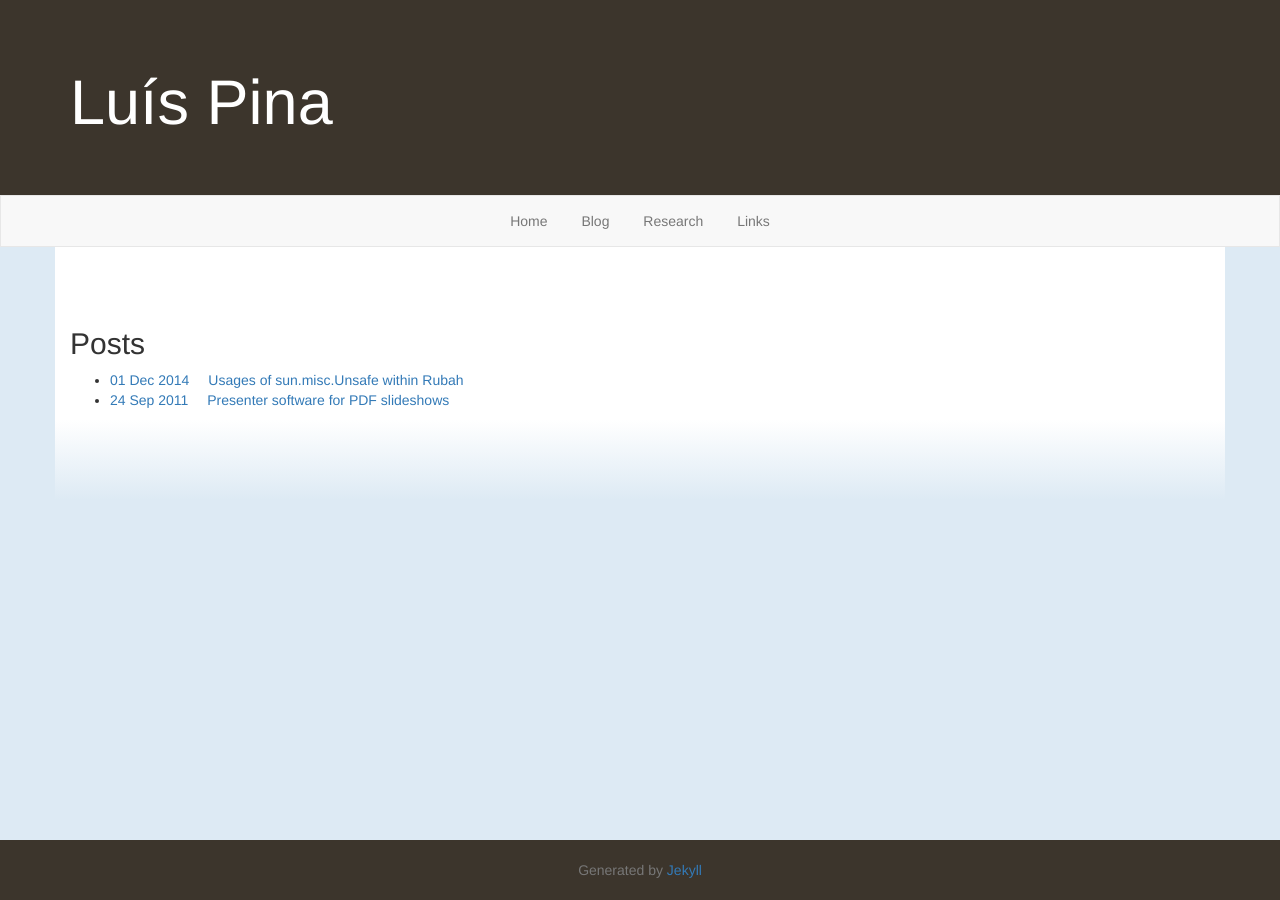
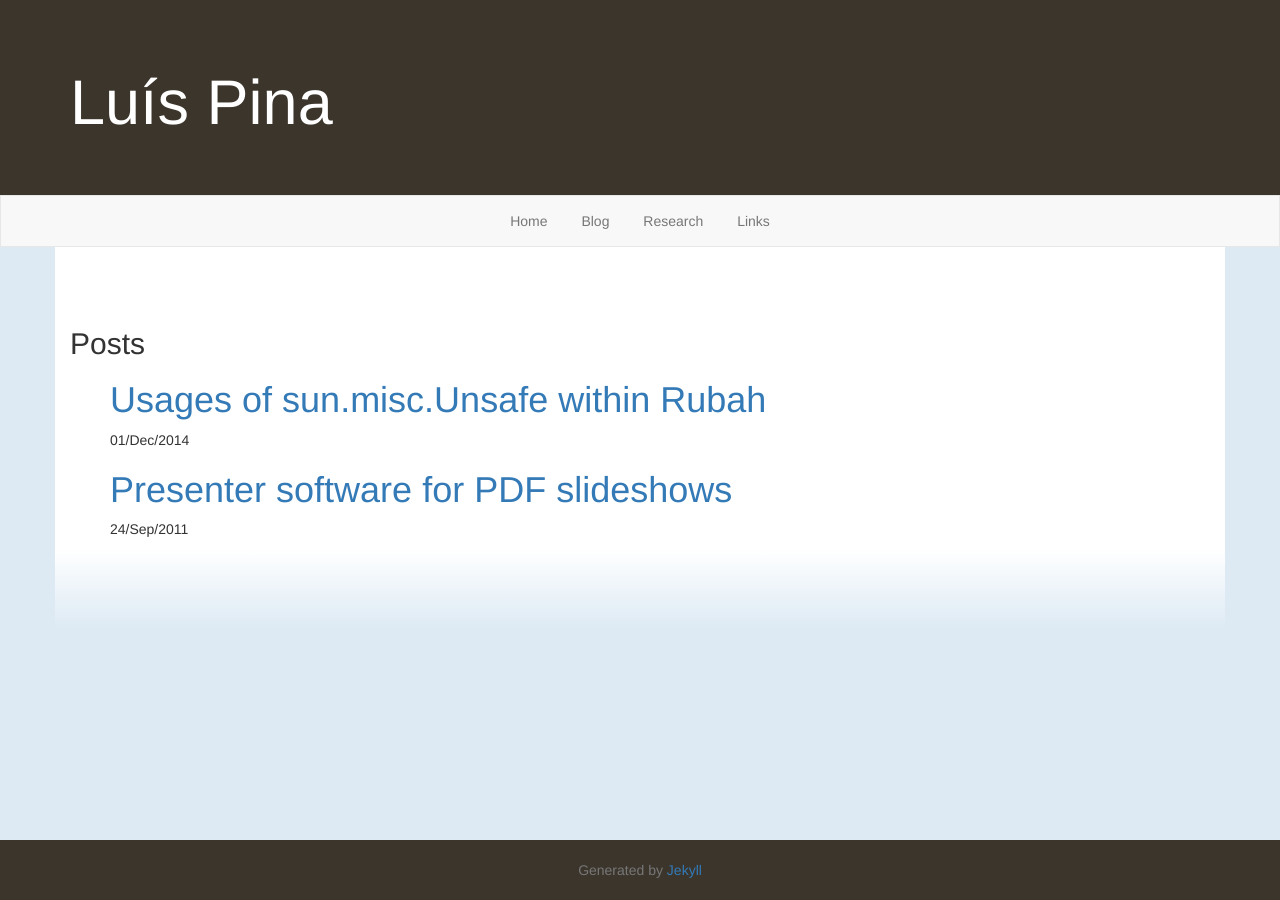
Before and after one commit to luisggpina/personal-website, a Jekyll site: the page built from archive.html, in a window 1280 px wide. Built offline with Jekyll 4.4.1, drawn with Linux system fonts in a browser that asks for light colours; nearby versions of some CDN libraries.

Commit message:
Improved blog layout

```diff
--- a/archive.html
+++ b/archive.html
@@ -14,16 +14,8 @@ group: "blog"
 
 	<ul>
 		{% for post in site.posts %}
-		<li>
-		<a href="{{ site.url }}{{ post.url }}" title="{{ post.title }}">
-			<span class="date">
-				<span class="day">{{ post.date | date: '%d' }}</span>
-				<span class="month"><abbr>{{ post.date | date: '%b' }}</abbr></span>
-				<span class="year">{{ post.date | date: '%Y' }}</span>
-			</span>
-			<span class="title" style="margin-left: 15px;">{{ post.title }}</span>
-		</a>
-		</li>
+<h1 class="post-title"><a href="{{ site.baseurl }}{{ post.url }}">{{ post.title }}</a></h1>
+<div class="post-date">{{ post.date | date: '%d/%b/%Y' }}</div>
 		{% endfor %}
 	</ul>
 </div>
--- a/blog.html
+++ b/blog.html
@@ -5,13 +5,13 @@ group: "blog"
 ---
 
 <div class="container" style="text-align: center;">
-	<a href="{{ site.url }}/archive.html">Archive</a>
+	<a href="{{ site.baseurl }}/archive.html">Archive</a>
 	|
-	<a href="{{ site.url }}/blog.rss.xml">RSS</a>
+	<a href="{{ site.baseurl }}/blog.rss.xml">RSS</a>
 </div>
 
 {% for post in site.posts limit:3 %}
-<h1 class="post-title"><a href="{{ site.url }}{{ post.url }}">{{ post.title }}</a></h1>
+<h1 class="post-title"><a href="{{ site.baseurl }}{{ post.url }}">{{ post.title }}</a></h1>
 <div class="post-date">{{ post.date | date: '%d/%b/%Y' }}</div>
 
 <div class="post-content" style="margin-top: 30px;">
```
